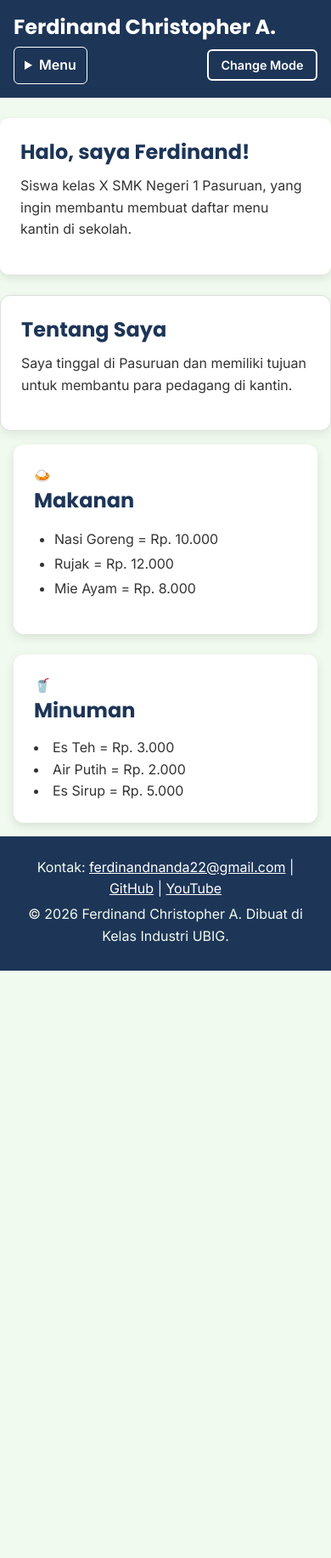
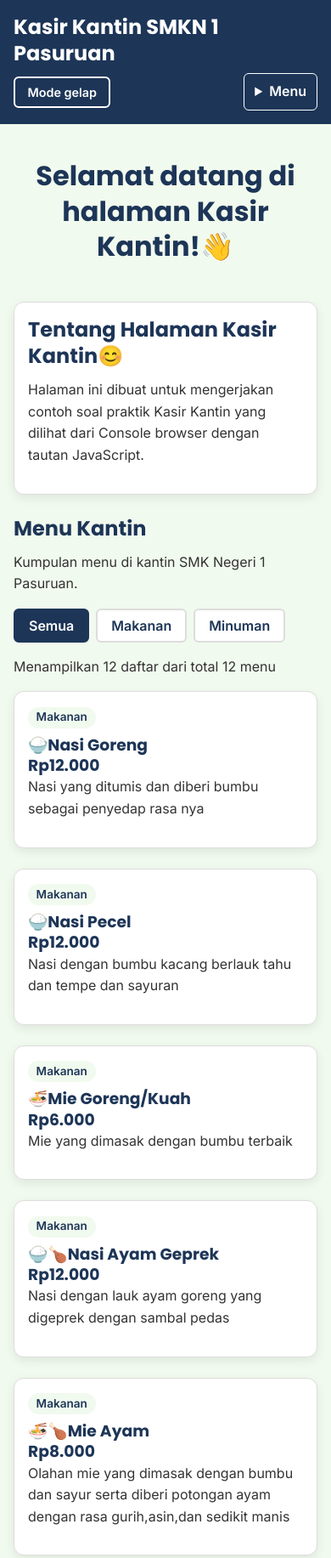
Before and after one commit to Gentleemerel/Portofolio-Ferdinand, a plain HTML site: page Kantin/kantin.html in a window 390 px wide. Shown: the top 1833 px of the page at 85% size. Before the commit the page ends 1166 px from the top, so only its background shows below. Drawn offline with Linux system fonts and the light colour scheme.

Commit message:
Feat: menambah JSON dan menu di kasir kantin

```diff
--- a/Kantin/kantin.html
+++ b/Kantin/kantin.html
@@ -3,17 +3,19 @@
 <head>
   <meta charset="UTF-8">
   <meta name="viewport" content="width=device-width, initial-scale=1.0">
-  <title>Kasir Kantin Sekolah</title>
+  <title>Kasir Kantin SMKN 1 Pasuruan</title>
+  <link rel="icon" href="../img/RkhMlgKtk.png">
   <link rel="preconnect" href="https://fonts.googleapis.com">
   <link rel="preconnect" href="https://fonts.gstatic.com" crossorigin>
   <link href="https://fonts.googleapis.com/css2?family=Inter:wght@400;600&family=Poppins:wght@600;700&display=swap" rel="stylesheet">
   <link rel="stylesheet" href="style.css">
+  <script src="kantin.js" defer></script>
 </head>
 <body>
   <header>
     <div class="container navbar">
-      <h1>Ferdinand Christopher A.</h1>
-      <nav class="menu-laptop">
+      <h1>Kasir Kantin SMKN 1 Pasuruan</h1>
+           <nav class="menu-laptop">
         <ul>
           <li><a href="../index.html">Beranda</a></li>
           <li><a href="../proyek.html">Proyek</a></li>
@@ -21,6 +23,7 @@
           <li><a href="kantin.html">Kasir Kantin</a></li>
         </ul>
       </nav>
+      <button type="button" id="tombol-tema" class="tombol-tema">Mode gelap</button>
       <!-- Tantangan: menu ponsel yang bisa dibuka-tutup -->
       <details class="menu-ponsel">
         <summary>Menu</summary>
@@ -33,55 +36,43 @@
           </ul>
         </nav>
       </details>
-      <button type="button" id="tombol-tema" class="tombol-tema">Change Mode</button>
     </div>
   </header>
 
   <main>
-          <section class="hero">
-    <div class="hero-card">
-        <h2>Halo, saya Ferdinand!</h2>
-        <p>Siswa kelas X SMK Negeri 1 Pasuruan,
-        yang ingin membantu membuat daftar menu
-        kantin di sekolah.</p>
-    </div>
-</section>
+    <div class="container">
+      <section class="hero">
+        <div>
+          <h2>Selamat datang di halaman Kasir Kantin!👋</h2>
         </div>
       </section>
 
       <section class="kartu">
-        <h2>Tentang Saya</h2>
-        <p>Saya tinggal di Pasuruan dan memiliki tujuan untuk membantu para pedagang di kantin.</p>
+        <h2>Tentang Halaman Kasir Kantin😊</h2>
+        <p>Halaman ini dibuat untuk mengerjakan contoh soal praktik Kasir Kantin yang dilihat dari Console browser dengan tautan JavaScript.
+        </p>
       </section>
+      <section>
+        <h2>Menu Kantin</h2>
+        <p>Kumpulan menu di kantin SMK Negeri 1 Pasuruan.</p>
 
-      <div class="daftar-menu">
-        <section class="menu-card">
-          <div class="food-icon">🍛</div>
-          <h2>Makanan</h2>
-          <ul>
-            <li>Nasi Goreng = Rp. 10.000</li>
-            <li>Rujak = Rp. 12.000</li>
-            <li>Mie Ayam = Rp. 8.000</li>
-          </ul>
-        </section>
+        <div class="filter">
+          <button type="button" class="tombol-filter aktif" id="filter-semua">Semua</button>
+          <button type="button" class="tombol-filter" id="filter-makanan">Makanan</button>
+          <button type="button" class="tombol-filter" id="filter-minuman">Minuman</button>
+        </div>
 
-        <section class="menu-card">
-          <div class="drink-icon">🥤</div>
-          <h2>Minuman</h2>
-            <li>Es Teh = Rp. 3.000</li>
-            <li>Air Putih = Rp. 2.000</li>
-            <li>Es Sirup = Rp. 5.000</li>
-          </ol>
-        </section>
-      </div>
+        <p id="jumlah-menu"></p>
+
+        <div class="daftar-kartu" id="daftar-menu"></div>
+      </section>
+    </div>
+  </main>
 
   <footer>
     <p>Kontak: <a href="mailto:ferdinandnanda22@gmail.com">ferdinandnanda22@gmail.com</a> |
-      <a href="https://github.com/" target="_blank">GitHub</a> |
-      <a href="https://www.youtube.com/" target="_blank">YouTube</a></p>
-    <p>&copy; 2026 Ferdinand Christopher A. Dibuat di Kelas Industri UBIG.</p>
+      <a href="https://github.com/Gentleemerel" target="_blank">GitHub</a>
+    <p>&copy; 2026 Ferdinand C.A. Dibuat dengan semangat di Kelas Industri UBIG.</p>
   </footer>
-  <script src="../JS/main.js" defer></script>
-  <script src="kantin.js"></script>
 </body>
 </html>
--- a/Kantin/kantin.js
+++ b/Kantin/kantin.js
@@ -26,145 +26,92 @@ console.log(hitungKembalian(20000, 20000)); // uang pas
 console.log(hitungKembalian(32000, 40000)); // uang lebih
 console.log(hitungKembalian(52000,50000)); // uang kurang
 
-// 2. MENAMPILKAN DAFTAR MENU
-console.log(`
-🍛 DAFTAR MAKANAN
-1. Nasi Goreng : Rp12.000
-2. Ayam Geprek : Rp15.000
-3. Bakso       : Rp10.000
-4. Mie Goreng  : Rp10.000
 
-🥤 DAFTAR MINUMAN
-1. Es Teh      : Rp4.000
-2. Es Jeruk    : Rp5.000
-3. Es Cokelat  : Rp6.000
-4. Air Mineral : Rp3.000
-`);
+// Tampilan Menu Dengan Cara JSON
+let menu = [];
 
+const daftarMenu = document.querySelector("#daftar-menu");
+const jumlahMenu = document.querySelector("#jumlah-menu");
 
-// 3. FUNGSI HITUNG TOTAL
-// Sesuai soal modul
-function hitungTotal(jumlahNasi, jumlahEs) {
-    return (jumlahNasi * hargaNasi) +
-           (jumlahEs * hargaEs);
+async function muatMenu() {
+    if (jumlahMenu) {
+        jumlahMenu.textContent = "Memuat menu...";
+    }
+
+    try {
+        const response = await fetch("../data/menu.json");
+
+        if (!response.ok) {
+            throw new Error("Data menu gagal dimuat");
+        }
+
+        menu = await response.json();
+
+        tampilkanMenu(menu);
+
+    } catch (error) {
+        console.error("Error:", error);
+
+        if (jumlahMenu) {
+            jumlahMenu.textContent = "Data Menu gagal dimuat.";
+        }
+    }
 }
 
-// Fungsi tambahan untuk menghitung semua menu
-function hitungTotalMenu(pesanan) {
+function buatKartu(item) {
+  return `
+<article class="kartu">
+<span class="label">${item.kategori}</span>
+<h3>${item.nama}</h3>
+<h3>${item.harga}</h3>
+<p>${item.deskripsi}</p>
+</article>`;
+}
 
-    let total = hitungTotal(
-        pesanan.nasiGoreng || 0,
-        pesanan.esTeh || 0
-    );
+function tampilkanMenu(daftar) {
+  if (!daftarMenu) return;
+  const semuaKartu = daftar.map((item) => buatKartu(item));
+  daftarMenu.innerHTML = semuaKartu.join("");
+  if (jumlahMenu) {
+    jumlahMenu.textContent = `Menampilkan ${daftar.length} daftar dari total ${menu.length} menu`;
+  }
+}
 
-    for (const menu in pesanan) {
+function pasangFilter(idTombol, kategori) {
+  const tombol = document.querySelector(idTombol);
+  tombol.addEventListener("click", () => {
+    document.querySelectorAll(".tombol-filter").forEach((item) => {
+      item.classList.remove("aktif");
+    });
+    tombol.classList.add("aktif");
 
-        if (menu !== "nasiGoreng" && menu !== "esTeh") {
-            total += pesanan[menu] * daftarHarga[menu];
-        }
-
+    if (kategori === "Semua") {
+      tampilkanMenu(menu);
+    } else {
+      tampilkanMenu(menu.filter((item) => item.kategori === kategori));
     }
-
-    return total;
+  });
 }
 
 
-// 4. ARROW FUNCTION HITUNG KEMBALIAN
-// Sesuai soal modul
-const hitungKembalian = (bayar, total) => {
-    return bayar - total;
-};
-
-// 5. FUNGSI CEK PEMBAYARAN
-// Menggunakan if, else if, dan else
-function cekPembayaran(bayar, total) {
-
-    if (bayar < total) {
-
-        return `Uang kurang Rp${Math.abs(
-            hitungKembalian(bayar, total)
-        ).toLocaleString("id-ID")}`;
-
-    } else if (bayar === total) {
-
-        return "Uang pas";
-
-    } else {
-
-        return `Kembalian Rp${hitungKembalian(
-            bayar, total
-        ).toLocaleString("id-ID")}`;
-
-    }
-
+if (daftarMenu) {
+  muatMenu();
+  pasangFilter("#filter-semua", "Semua");
+  pasangFilter("#filter-makanan", "Makanan");
+  pasangFilter("#filter-minuman", "Minuman");
 }
 
+// Tema gelap terang
+const tombolTema = document.querySelector("#tombol-tema");
 
-// 6. FUNGSI CETAK STRUK
-function cetakStruk(nama, pesanan, bayar) {
+if (tombolTema) {
+  tombolTema.addEventListener("click", () => {
+    document.body.classList.toggle("gelap");
 
-    const total = hitungTotalMenu(pesanan);
-
-    console.log(`
-========== STRUK KASIR ==========
-🏫 KANTIN SMKN 1 Pasuruan
-👤 Pembeli: ${nama}
-
-DAFTAR PESANAN:
-`);
-
-    for (const menu in pesanan) {
-
-        const jumlah = pesanan[menu];
-
-        if (jumlah > 0) {
-
-            const subtotal = jumlah * daftarHarga[menu];
-
-            console.log(
-                `${namaMenu[menu]} x${jumlah} = Rp${subtotal.toLocaleString("id-ID")}`
-            );
-
-        }
-
+    if (document.body.classList.contains("gelap")) {
+      tombolTema.textContent = "Mode Terang☀️";
+    } else {
+      tombolTema.textContent = "Mode Gelap🌙";
     }
-
-    console.log(`
----------------------------------
-💰 Total       : Rp${total.toLocaleString("id-ID")}
-💵 Uang Bayar  : Rp${bayar.toLocaleString("id-ID")}
-📢 ${cekPembayaran(bayar, total)}
-=================================
-    `);
-
+  });
 }
-
-
-// 7. CONTOH TRANSAKSI TIGA PEMBELI
-
-
-// PEMBELI 1: UANG KURANG
-
-const pesanan1 = {
-    ayamGeprek: 1,
-    airMineral: 1
-};
-
-cetakStruk("Pembeli 1", pesanan1, 15000);
-
-// PEMBELI 2: UANG PAS
-const pesanan2 = {
-    bakso: 1,
-    esTeh: 1
-};
-
-cetakStruk("Pembeli 2", pesanan2, 14000);
-
-
-// PEMBELI 3: UANG BERLEBIH
-const pesanan3 = {
-    nasiGoreng: 1,
-    esCokelat: 1
-};
-
-cetakStruk("Pembeli 3", pesanan3, 30000);
--- a/Kantin/style.css
+++ b/Kantin/style.css
@@ -1,4 +1,4 @@
-/* Gaya portofolio Andi Pratama
+/* Gaya portofolio Ferdinand
    Palet: #1D3557 (utama), #E63946 (aksen), #F1FAEE (latar)
    Huruf: Poppins (judul), Inter (isi)
    Tata letak: mobile first, titik ubah 768px (tablet) dan 1024px (laptop) */
@@ -9,18 +9,34 @@
   margin: 0;
 }
 
+img {
+  max-width: 100%;
+  height: auto;
+}
+
 /* 2. Dasar halaman: warna dan huruf */
+:root {
+  --warna-utama: #1D3557;
+  --warna-judul: #1D3557;
+  --warna-aksen: #E63946;
+  --warna-tautan: #E63946;
+  --warna-latar: #F1FAEE;
+  --warna-teks: #333333;
+  --warna-kartu: #FFFFFF;
+  --warna-garis: #DDDDDD;
+}
+
 body {
   font-family: "Inter", Arial, sans-serif;
   font-size: 1rem;
   line-height: 1.6;
-  color: #333333;
-  background-color: #F1FAEE;
+  color: var(--warna-teks);
+  background-color: var(--warna-latar);
 }
 
 h1, h2, h3 {
   font-family: "Poppins", Arial, sans-serif;
-  color: #1D3557;
+  color: var(--warna-judul);
   line-height: 1.3;
 }
 
@@ -33,7 +49,7 @@ p, ul, ol {
 }
 
 a {
-  color: #E63946;
+  color: var(--warna-tautan);
 }
 
 /* 3. Wadah, header, dan menu */
@@ -44,7 +60,7 @@ a {
 }
 
 header {
-  background-color: #1D3557;
+  background-color: var(--warna-utama);
   color: #FFFFFF;
   padding: 1rem 0;
 }
@@ -102,79 +118,48 @@ main {
   padding: 1.5rem 0;
 }
 
-.hero-card {
-    background-color: var(--warna-kartu);
-    color: var(--warna-teks);
-    padding: 1.5rem;
-    border-radius: 10px;
-    box-shadow: 0 4px 12px rgba(0, 0, 0, 0.1);
-    width: 100%;
-    margin-bottom: 1.5rem;
+.hero {
+  display: flex;
+  flex-direction: column;
+  align-items: center;
+  gap: 1.5rem;
+  padding: 1rem 0 2rem;
+  text-align: center;
 }
 
-.hero-card h2 {
-    color: var(--warna-judul);
-    margin-top: 0;
+.hero img {
+  border: 4px solid var(--warna-aksen);
+  border-radius: 50%;
 }
 
-.hero-card p {
-    color: var(--warna-teks);
-    line-height: 1.6;
-}
-.tombol {
-  display: inline-block;
-  padding: 0.75rem 1.5rem;
-  border-radius: 6px;
-  background-color: #E63946;
-  color: #FFFFFF;
-  font-weight: 600;
-  text-decoration: none;
+.hero h2 {
+  font-size: 2rem;
 }
 
 .kartu {
-    background-color: var(--warna-kartu);
-    color: var(--warna-teks);
-    padding: 1.5rem;
-    border: 1px solid var(--warna-garis);
-    border-radius: 12px;
-    box-shadow: 0 4px 12px rgba(0, 0, 0, 0.08);
-}
-/* Kartu Makanan dan Minuman */
-.daftar-menu {
-    display: grid;
-    grid-template-columns: repeat(2, 1fr);
-    gap: 1.5rem;
-    padding: 1rem;
+  background-color: var(--warna-kartu);
+  padding: 1rem;
+  margin-bottom: 1.5rem;
+  border: 1px solid var(--warna-garis);
+  border-radius: 12px;
+  box-shadow: 0 4px 12px rgba(0, 0, 0, 0.08);
 }
 
-.menu-card {
-    background-color: var(--warna-kartu);
-    color: var(--warna-teks);
-    padding: 1.5rem;
-    border-radius: 12px;
-    box-shadow: 0 4px 12px rgba(0, 0, 0, 0.1);
+.daftar-kartu {
+  display: flex;
+  flex-wrap: wrap;
+  gap: 1.5rem;
+  margin-bottom: 1.5rem;
 }
 
-.menu-card h2 {
-    color: var(--warna-judul);
-    margin-bottom: 1rem;
-}
-
-.menu-card ul {
-    padding-left: 1.5rem;
-    line-height: 1.8;
-    color: var(--warna-teks);
-}
-/* Tampilan HP */
-@media (max-width: 600px) {
-    .daftar-menu {
-        grid-template-columns: 1fr;
-    }
+.daftar-kartu .kartu {
+  flex: 1 1 280px;
+  margin-bottom: 0;
 }
 
 article img {
   border-radius: 8px;
-  border: 1px solid #DDDDDD;
+  border: 1px solid var(--warna-garis);
 }
 
 /* 5. Tabel */
@@ -189,13 +174,13 @@ caption {
 }
 
 th, td {
-  border: 1px solid #CCCCCC;
+  border: 1px solid var(--warna-garis);
   padding: 0.5rem 0.75rem;
   text-align: left;
 }
 
 th {
-  background-color: #1D3557;
+  background-color: var(--warna-utama);
   color: #FFFFFF;
 }
 
@@ -209,28 +194,33 @@ input, select, textarea {
   max-width: 22rem;
   padding: 0.6rem;
   margin-top: 0.25rem;
-  border: 1px solid #CCCCCC;
+  border: 1px solid var(--warna-garis);
   border-radius: 6px;
   font-family: inherit;
   font-size: 1rem;
+  background-color: var(--warna-kartu);
+  color: var(--warna-teks);
 }
 
 button {
   padding: 0.75rem 1.5rem;
   border: none;
   border-radius: 6px;
-  background-color: #E63946;
+  background-color: var(--warna-aksen);
   color: #FFFFFF;
   font-family: inherit;
   font-size: 1rem;
   font-weight: 600;
   cursor: pointer;
-  align-items: center;
+}
+
+.keterangan {
+  font-size: 0.875rem;
 }
 
 /* 7. Footer */
 footer {
-  background-color: #1D3557;
+  background-color: var(--warna-utama);
   color: #F1FAEE;
   text-align: center;
   padding: 1.5rem;
@@ -283,44 +273,49 @@ footer a {
 /* 10. Tombol tema, filter, dan label kategori */
 .tombol-tema {
   padding: 0.5rem 0.9rem;
-  border: 2px solid #ffffff;
+  border: 2px solid #FFFFFF;
   background-color: transparent;
   font-size: 0.9rem;
 }
 
-/* 11. Tema gelap (percobaan pertama) */
-body.gelap {
-  background-color: var(--warna-kartu);
-  color: var(--warna-teks);
+.filter {
+  display: flex;
+  flex-wrap: wrap;
+  gap: 0.5rem;
+  margin-bottom: 1rem;
 }
 
-:root {
-    --warna-utama: #1d3557;
-    --warna-judul: #1d3557;
-    --warna-aksen: #e63946;
-    --warna-tautan: #e63946;
-    --warna-latar: #f1faee;
-    --warna-teks: #333333;
-    --warna-kartu: #ffffff;
-    --warna-garis: #dddddd;
-}
-/* Tema gelap: isi variabel diganti saat body memiliki class gelap */
-body.gelap {
-    --warna-utama: #0b1526;
-    --warna-judul: #a8d8dc;
-    --warna-tautan: #ff8a8a;
-    --warna-latar: #121a24;
-    --warna-teks: #e5e7eb;
-    --warna-kartu: #26384d;
-    --warna-garis: #40536a;
+.tombol-filter {
+  padding: 0.5rem 1rem;
+  border: 2px solid var(--warna-garis);
+  background-color: var(--warna-kartu);
+  color: var(--warna-judul);
 }
 
-/* Memperbaiki warna judul kartu saat mode gelap */
-body.gelap .kartu h2 {
-    color: var(--warna-judul);
+.tombol-filter.aktif {
+  border-color: var(--warna-utama);
+  background-color: var(--warna-utama);
+  color: #FFFFFF;
 }
 
-/* Warna isi kartu saat mode gelap */
-body.gelap .kartu p {
-    color: var(--warna-teks);
+.label {
+  display: inline-block;
+  padding: 0.1rem 0.6rem;
+  margin-bottom: 0.5rem;
+  border-radius: 999px;
+  background-color: var(--warna-latar);
+  color: var(--warna-judul);
+  font-size: 0.85rem;
+  font-weight: 600;
 }
+
+/* 11. Tema gelap: isi variabelcdiganti saat body memiliki class gelap */
+body.gelap {
+  --warna-utama :#0B1526;
+  --warna-judul: #A8DADC;
+  --warna-tautan: #FF8A8A;
+  --warna-latar: #121A24;
+  --warna-teks: #E3E8EE;
+  --warna-kartu: #1C2836;
+  --warna-garis: #34465A;
+}
--- /dev/null
+++ b/data/menu.json
@@ -0,0 +1,73 @@
+[
+  {
+    "nama": "🍚Nasi Goreng",
+    "harga": "Rp12.000",
+    "kategori": "Makanan",
+    "deskripsi": "Nasi yang ditumis dan diberi bumbu sebagai penyedap rasa nya"
+  },
+  {
+    "nama": "🍚Nasi Pecel",
+    "harga": "Rp12.000",
+    "kategori": "Makanan",
+    "deskripsi": "Nasi dengan bumbu kacang berlauk tahu dan tempe dan sayuran"
+  },
+  {"nama": "🍜Mie Goreng/Kuah",
+    "harga": "Rp6.000",
+    "kategori": "Makanan",
+    "deskripsi": "Mie yang dimasak dengan bumbu terbaik"
+  },
+  {
+    "nama": "🍚🍗Nasi Ayam Geprek",
+    "harga": "Rp12.000",
+    "kategori": "Makanan",
+    "deskripsi": "Nasi dengan lauk ayam goreng yang digeprek dengan sambal pedas"
+  },
+  {
+    "nama": "🍜🍗Mie Ayam",
+    "harga": "Rp8.000",
+    "kategori": "Makanan",
+    "deskripsi": "Olahan mie yang dimasak dengan bumbu dan sayur serta diberi potongan ayam dengan rasa gurih,asin,dan sedikit manis"
+  },
+  {
+    "nama": "🍚🥚Nasi Telur Goreng",
+    "harga": "Rp8.000",
+    "kategori": "Makanan",
+    "deskripsi": "Nasi dengan lauk telur goreng"
+  },
+  {
+    "nama": "🥤Es Teh",
+    "harga": "Rp4.000",
+    "kategori": "Minuman",
+    "deskripsi": "Teh yang diolah dengan baik menghasilkan rasa segar dengan tambahan es batu"
+  },
+  {
+    "nama": "🥤Es Jeruk",
+    "harga": "Rp4.000",
+    "kategori": "Minuman",
+    "deskripsi": "Jeruk yang diolah agar menjadi minuman segar dengan sedikit asam yang segar dan diberi es batu"
+  },
+  {
+    "nama": "🍶Es Coklat",
+    "harga": "Rp4.000",
+    "kategori": "Minuman",
+    "deskripsi": "Olahan coklat yang diseduh lalu diberi es batu"
+  },
+  {
+    "nama": "🥤Air Mineral",
+    "harga": "Rp3.000",
+    "kategori": "Minuman",
+    "deskripsi": "Air putih mineral yang menyegarkan"
+  },
+  {
+    "nama": "🥃Es Kopi Susu",
+    "harga": "Rp5.000",
+    "kategori": "Minuman",
+    "deskripsi": "Es kopi susu dengan rasa yang pas diminum"
+  },
+  {
+    "nama": "☕Kopi",
+    "harga": "Rp5.000",
+    "kategori": "Minuman",
+    "deskripsi": "Kopi yang cocok diminum saat sedang beristirahat"
+  }
+]
```
Also changed, not shown: kontak.html (+1 -0 lines).
